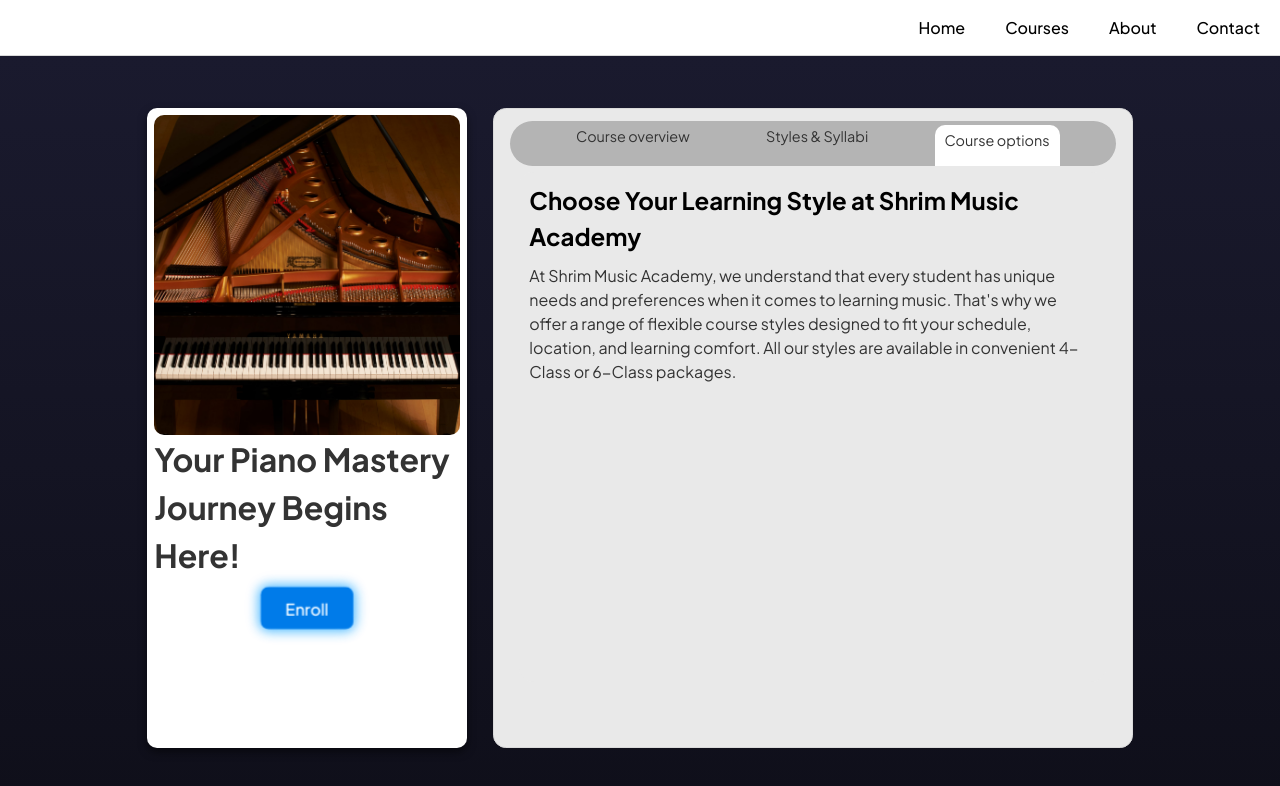
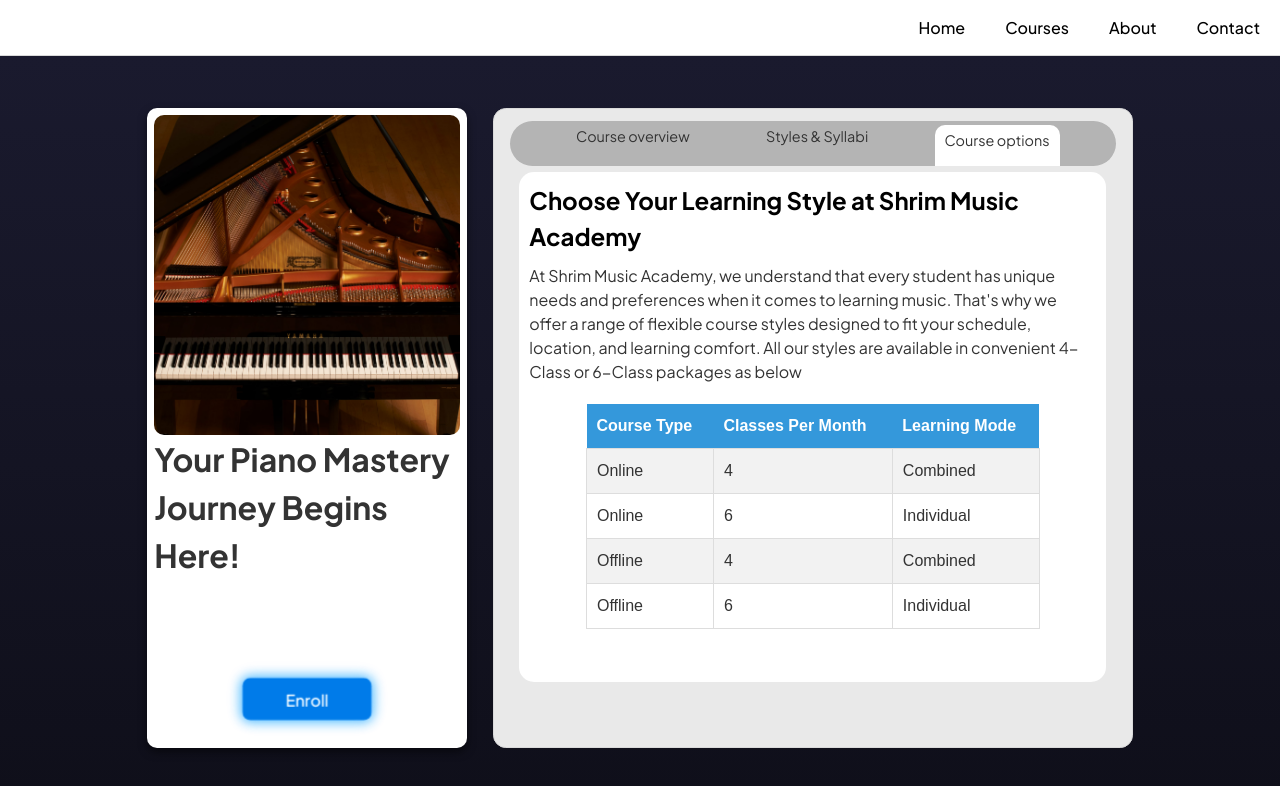
Before and after one commit to Justin-Ebenazar/react_academyWebsite, a React (Vite) app in the folder Shrim_academy/: page /pianoCourse in a window 1280 px wide. Both pictures are taken after a click on the element "Course options". Shown: the top 786 px of the page. Built offline with nearby package versions, Linux system fonts and the light colour scheme; no server answers.

Commit message:
added about content,add course strucure table and minor tweaks to ui

```diff
--- a/Shrim_academy/src/components/heroPage/Contact.jsx
+++ b/Shrim_academy/src/components/heroPage/Contact.jsx
@@ -14,8 +14,9 @@
                     ebenazarmusic@gmail.com
                 </a>
             </div>
-            <div className='contact-us'>
+            <div className='contact-us' >
                 <h2>About us </h2>
+                <p style={{marginLeft: '3vw',padding: '1vw'}}>S. Ebenazar, the visionary founder of Shrim Music Academy, brings over 25 years of extensive experience from the dynamic music industry. A highly skilled educator, he has a proven track record of preparing students for examinations and instilling a deep love for music. Beyond teaching, Ebenazar is also a distinguished film music director, having composed evocative scores. His passion for weaving narrative through sound profoundly shapes his holistic philosophy for music education, driving the academy's mission to provide high-quality, accessible music education and empower every aspiring musician to unlock their unique potential.</p>
             </div>
 
         </section>
--- a/Shrim_academy/src/components/heroPage/ContactSection.css
+++ b/Shrim_academy/src/components/heroPage/ContactSection.css
@@ -1,8 +1,8 @@
 .contact-section{
     display: flex;
-    justify-content: center;
-    align-items: center;
-    height: 35vh;
+    justify-content: space-around;
+    align-items: flex-start;
+    height: auto;
     width: 100vw;
     background-color: rgba(0,0,0,0.9);
 }
--- a/Shrim_academy/src/components/heroPage/courses.css
+++ b/Shrim_academy/src/components/heroPage/courses.css
@@ -130,7 +130,7 @@
 
 .courses-keyboard {
     display: flex;
-    justify-content: center;
+    justify-content: space-around;
     align-items: center;
     height: 100vh;
     width: 100vw;
@@ -187,6 +187,7 @@
 }
 
 .enroll-button-keyboard {
+    margin: 3vh;
     border: 1px solid blue;
     transition: 0.3s;
 }
--- a/Shrim_academy/src/components/pianoCoursePage/pianoExplore.css
+++ b/Shrim_academy/src/components/pianoCoursePage/pianoExplore.css
@@ -60,12 +60,14 @@
     display: flex;
     justify-content: center;
     align-items: center;
-    width: 30%;
+    width: 10%;
     margin-top: 1vh;
     background-color: rgba(0,119,225,1);
     color: white;
     animation: blobPulse 2s infinite;
     transition: 0.5s ease;
+    position: fixed;
+    bottom: 10vh;
 }
 
 @keyframes blobPulse {
@@ -145,7 +147,7 @@
     display: flex;
     justify-content: center;
     align-items: center;
-    background-color: #e9e9e9;
+    background-color: #ffffff;
     margin-top: 1%;
     width: 92%;
     height: 80%;
--- a/Shrim_academy/src/components/pianoCoursePage/pianoExplore.jsx
+++ b/Shrim_academy/src/components/pianoCoursePage/pianoExplore.jsx
@@ -2,20 +2,23 @@
 import { useState } from 'react';
 import Styleform from '../formElements/styleForm'
 import PianoImage from '../../assets/pianoCourse/pianoCourse.jpg'
+import trinityLogo from '../../assets/trinityLogo.png';
+import abrsmLogo from '../../assets/abrsmLogo.png';
 
-function PianoExplore(){
 
-    const [activeDiv, setactiveDiv]= useState('div1');
-    const [formStatus, setformStatus]= useState(false);
+function PianoExplore() {
 
-    return(
+    const [activeDiv, setactiveDiv] = useState('div1');
+    const [formStatus, setformStatus] = useState(false);
+
+    return (
         <section className="piano-explore">
             {formStatus && (
                 <Styleform closeForm={setformStatus} course="piano" />
             )}
             <div className='sidepane'>
                 <div className='image-section'>
-                    <img src={PianoImage} alt="pianoimage"/>
+                    <img src={PianoImage} alt="pianoimage" />
                 </div>
                 <h2>Your Piano Mastery Journey Begins Here!</h2>
                 <button className='form-open-piano' onClick={() => setformStatus(true)}>Enroll </button>
@@ -23,15 +26,15 @@
             <div className='maincontent'>
                 <div className="slide-navbar">
                     <span className={activeDiv === 'div1' ? 'tab-options-selected' : 'tab-options'}
-                    onClick={() => setactiveDiv('div1')}>
+                        onClick={() => setactiveDiv('div1')}>
                         Course overview
                     </span>
                     <span className={activeDiv === 'div2' ? 'tab-options-selected' : 'tab-options'}
-                    onClick={() => setactiveDiv('div2')}>
+                        onClick={() => setactiveDiv('div2')}>
                         Styles & Syllabi
                     </span>
                     <span className={activeDiv === 'div3' ? 'tab-options-selected' : 'tab-options'}
-                    onClick={() => setactiveDiv('div3')}>
+                        onClick={() => setactiveDiv('div3')}>
                         Course options
                     </span>
                 </div>
@@ -40,7 +43,7 @@
                         <div className='div1'>
                             <h2>Discover Your Melody at Shrim Academy</h2>
                             <p>Welcome to Shrim Music Academy, where the joy of piano comes alive! At Shrim , we are dedicated to sharing our passion for music and guiding you on your piano journey. We believe in nurturing each student's potential in a warm, personalized, and supportive environment.</p>
-                            <br/>
+                            <br />
                             <h2>Our approach</h2>
                             <p>At Shrim Music Academy, we pride ourselves on creating a friendly and encouraging atmosphere. At Shrim, we offer a unique blend of experience and personalized attention. We understand that every student learns differently, and we adapt our teaching methods to suit your individual pace and learning style, ensuring a fulfilling and enjoyable musical experience.</p>
                         </div>
@@ -49,21 +52,55 @@
                         <div className='div2'>
                             <h2>Exam preparation</h2>
                             <p> </p>
-                            <br/>
+                            <br />
                             <b>Trinity College London</b>
-                            <br/>
-
+                            <br />
+                            {/* <div style={{ height: '10%', display: 'flex' }}>
+                                <img src={trinityLogo} alt="Trinity College Logo" style={{ width: '100%', height: 'auto', objectFit: 'contain' }} />
+                            </div> */}
                             <b>Associated Board of the Royal Schools of Music (ABRSM)</b>
-                            <br/>
-
+                            <br />
+                            {/* <div style={{ height: '20%', display: 'flex' }}>
+                                <img src={abrsmLogo} alt="ABRSM Logo" />
+                            </div> */}
                             <p>We'll work closely with you to prepare for these exams, helping you build confidence and achieve your certification goals.</p>
                         </div>
                     )}
-                    {activeDiv ==='div3' && (
+                    {activeDiv === 'div3' && (
                         <div className='div3'>
                             <h2>Choose Your Learning Style at Shrim Music Academy</h2>
-                            <p>At Shrim Music Academy, we understand that every student has unique needs and preferences when it comes to learning music. That's why we offer a range of flexible course styles designed to fit your schedule, location, and learning comfort. All our styles are available in convenient 4-Class or 6-Class packages.</p>
-
+                            <p>At Shrim Music Academy, we understand that every student has unique needs and preferences when it comes to learning music. That's why we offer a range of flexible course styles designed to fit your schedule, location, and learning comfort. All our styles are available in convenient 4-Class or 6-Class packages as below</p>
+                            <table style={{ width: "80%", margin: "20px auto", borderCollapse: "collapse", fontFamily: "Arial, sans-serif" }}>
+                                <thead>
+                                    <tr>
+                                        <th style={{ backgroundColor: "#3498db", color: "white", padding: "10px", textAlign: "left" }}>Course Type</th>
+                                        <th style={{ backgroundColor: "#3498db", color: "white", padding: "10px", textAlign: "left" }}>Classes Per Month</th>
+                                        <th style={{ backgroundColor: "#3498db", color: "white", padding: "10px", textAlign: "left" }}>Learning Mode</th>
+                                    </tr>
+                                </thead>
+                                <tbody>
+                                    <tr style={{ backgroundColor: "#f2f2f2" }}>
+                                        <td style={{ border: "1px solid #ddd", padding: "10px", textAlign: "left" }}>Online</td>
+                                        <td style={{ border: "1px solid #ddd", padding: "10px", textAlign: "left" }}>4</td>
+                                        <td style={{ border: "1px solid #ddd", padding: "10px", textAlign: "left" }}>Combined</td>
+                                    </tr>
+                                    <tr>
+                                        <td style={{ border: "1px solid #ddd", padding: "10px", textAlign: "left" }}>Online</td>
+                                        <td style={{ border: "1px solid #ddd", padding: "10px", textAlign: "left" }}>6</td>
+                                        <td style={{ border: "1px solid #ddd", padding: "10px", textAlign: "left" }}>Individual</td>
+                                    </tr>
+                                    <tr style={{ backgroundColor: "#f2f2f2" }}>
+                                        <td style={{ border: "1px solid #ddd", padding: "10px", textAlign: "left" }}>Offline</td>
+                                        <td style={{ border: "1px solid #ddd", padding: "10px", textAlign: "left" }}>4</td>
+                                        <td style={{ border: "1px solid #ddd", padding: "10px", textAlign: "left" }}>Combined</td>
+                                    </tr>
+                                    <tr>
+                                        <td style={{ border: "1px solid #ddd", padding: "10px", textAlign: "left" }}>Offline</td>
+                                        <td style={{ border: "1px solid #ddd", padding: "10px", textAlign: "left" }}>6</td>
+                                        <td style={{ border: "1px solid #ddd", padding: "10px", textAlign: "left" }}>Individual</td>
+                                    </tr>
+                                </tbody>
+                            </table>
                         </div>
                     )}
                 </div>
```
Also changed, not shown: Shrim_academy/src/components/guitarCoursePage/guitarExplore.jsx (+0 -10 lines).
